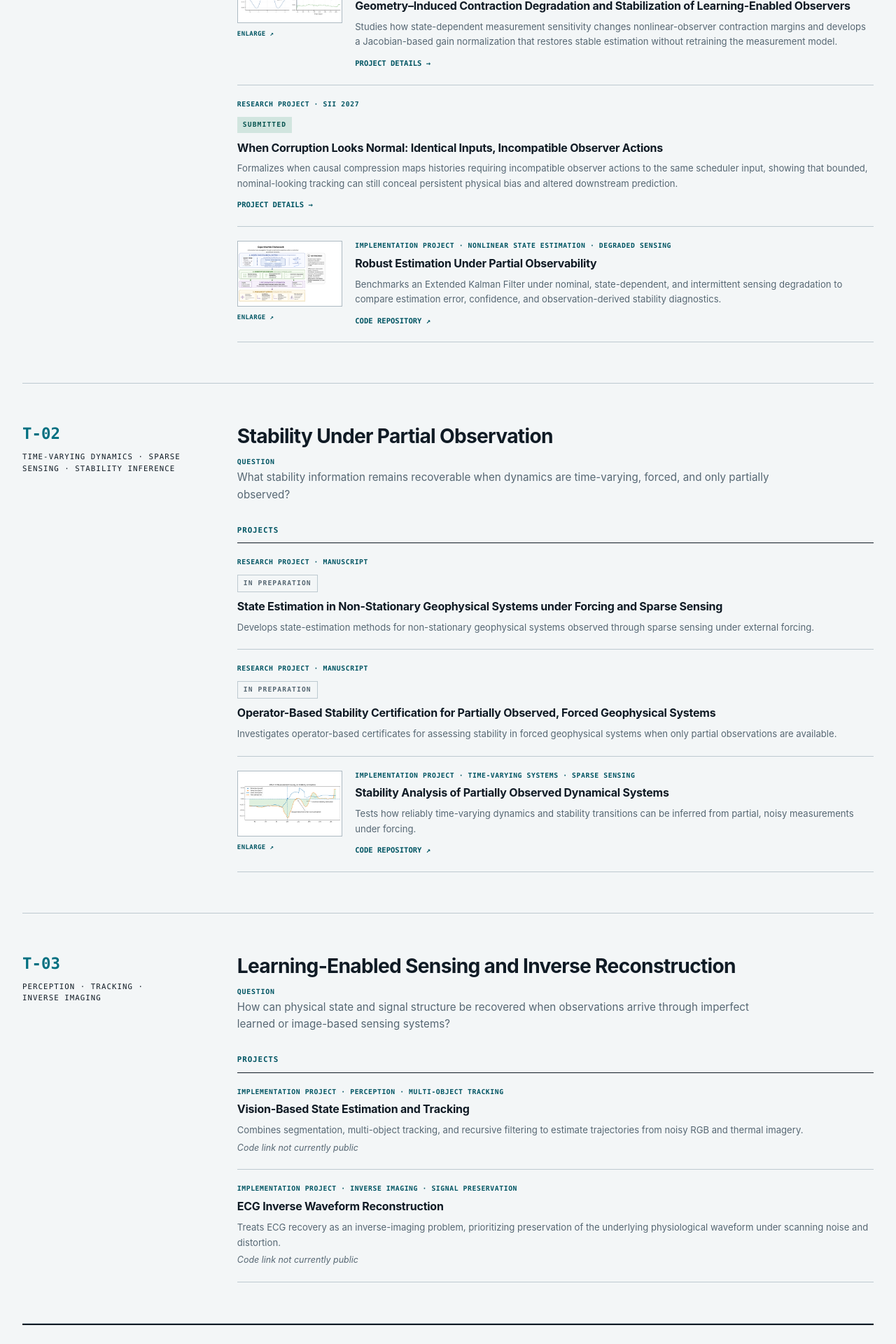
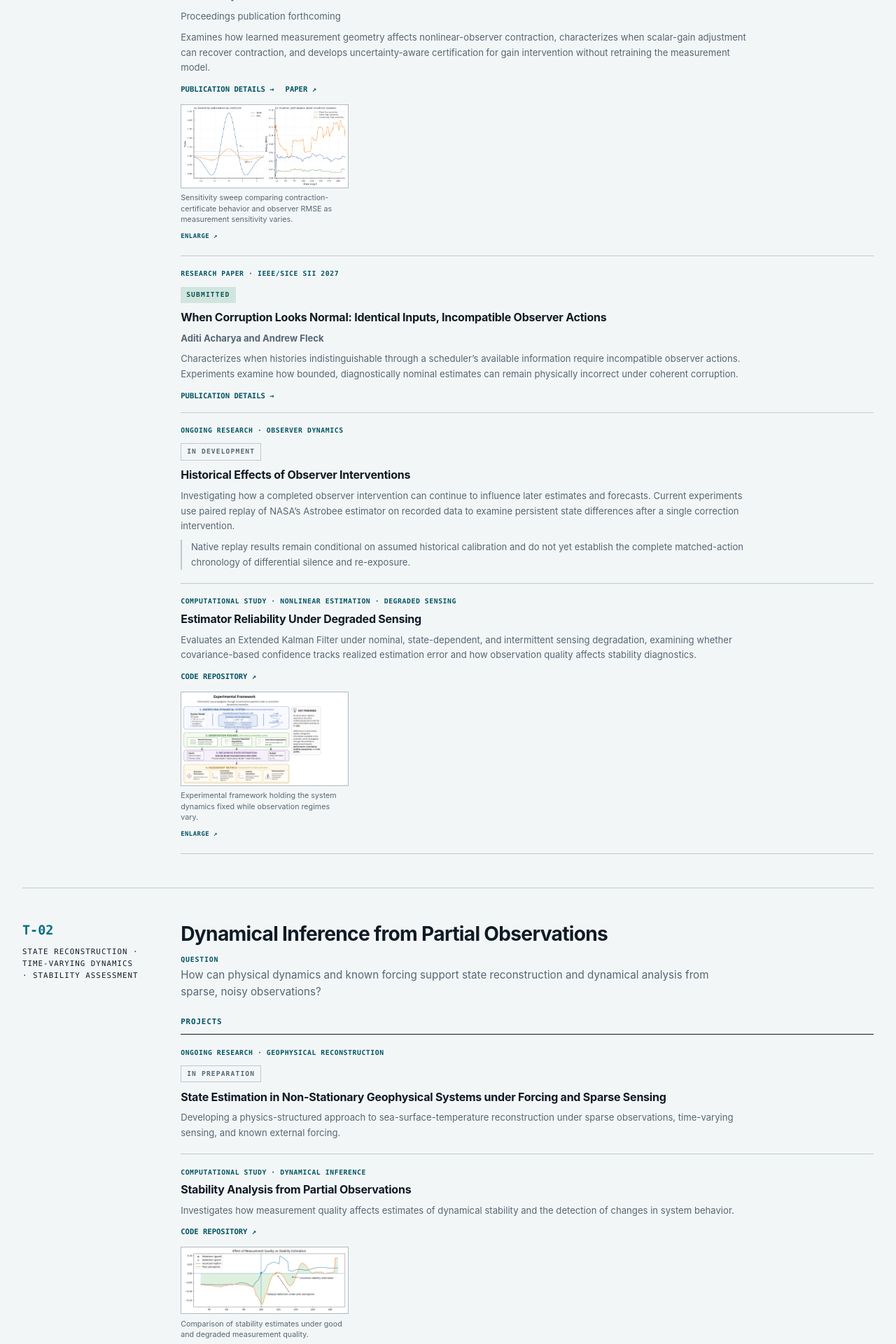
Before and after one commit to afleck18/andrew-fleck-portfolio, a Next.js app: page /research in a window 1280 px wide. Shown: the part 760-2680 px from the top of the page at 70% size. Built offline with nearby package versions, Linux system fonts and the light colour scheme; no server answers.

Commit message:
Refine research themes and evidence

```diff
--- a/app/ProjectFigure.tsx
+++ b/app/ProjectFigure.tsx
@@ -14,17 +14,18 @@ export function ProjectFigure({ visual }: { visual: ProjectFigureData }) {
   const dialogRef = useRef<HTMLDialogElement>(null);
 
   return <figure className="theme-item-visual">
-    <div className="project-figure-preview">
+    <div className={`project-figure-preview ${visual.type}`}>
       <TechnicalPanel type={visual.type}/>
     </div>
-    <button className="project-figure-enlarge" type="button" onClick={() => dialogRef.current?.showModal()} aria-label={`Enlarge ${visual.ariaLabel.toLowerCase()}`}>Enlarge ↗</button>
-    <dialog className="project-figure-dialog" ref={dialogRef} onClick={(event) => {
+    <figcaption className="project-figure-caption">{visual.caption}</figcaption>
+    <button className="project-figure-enlarge" type="button" onClick={() => dialogRef.current?.showModal()} aria-label={`Enlarge ${visual.ariaLabel}`}>Enlarge ↗</button>
+    <dialog className="project-figure-dialog" ref={dialogRef} aria-label={`Enlarged ${visual.ariaLabel}`} onClick={(event) => {
       if (event.target === event.currentTarget) event.currentTarget.close();
     }}>
       <div className="project-figure-dialog-body">
         <button className="project-figure-close" type="button" onClick={() => dialogRef.current?.close()} aria-label="Close enlarged figure">×</button>
         <TechnicalPanel type={visual.type}/>
-        <div className="project-figure-dialog-footer"><span>{visual.caption.replace(" ↗", "")}</span>{visual.href && <a href={visual.href} target="_blank" rel="noreferrer">Open original ↗</a>}</div>
+        <div className="project-figure-dialog-footer"><span>{visual.caption}</span>{visual.href && <a href={visual.href} target="_blank" rel="noreferrer">Open original ↗</a>}</div>
       </div>
     </dialog>
   </figure>;
--- a/app/research/page.tsx
+++ b/app/research/page.tsx
@@ -9,61 +9,136 @@ import visionStability from "../../public/vision-stability.png";
 export const metadata = { title: "Research" };
 
 const publicationVisuals: Array<ProjectFigureData | null> = [
-  { type: "cdc", href: cdcGeometryContraction.src, caption: "Open CDC project figure ↗", ariaLabel: "Open the full CDC contraction and observer performance figure" },
+  {
+    type: "cdc",
+    href: cdcGeometryContraction.src,
+    caption: "Sensitivity sweep comparing contraction-certificate behavior and observer RMSE as measurement sensitivity varies.",
+    ariaLabel: "CDC sensitivity, contraction-certificate, and observer-RMSE figure",
+  },
   null,
   null,
   null,
 ];
+
 const projectVisuals: Array<ProjectFigureData | null> = [
-  { type: "estimation", href: systemDiagram.src, caption: "Open project framework ↗", ariaLabel: "Open the full estimator reliability framework" },
-  { type: "dynamics", href: visionStability.src, caption: "Open project figure ↗", ariaLabel: "Open the full stability estimation figure" },
+  {
+    type: "estimation",
+    href: systemDiagram.src,
+    caption: "Experimental framework holding the system dynamics fixed while observation regimes vary.",
+    ariaLabel: "estimator-reliability experimental-framework diagram",
+  },
+  {
+    type: "dynamics",
+    href: visionStability.src,
+    caption: "Comparison of stability estimates under good and degraded measurement quality.",
+    ariaLabel: "measurement-quality and stability-estimation figure",
+  },
   null,
   null,
 ];
+
 const themes = [
   {
     slug: "observer-reliability",
     number: "01",
-    title: "Information Geometry and Reliable Observer Decisions",
-    keywords: "Nonlinear observers · information geometry · decision sufficiency",
-    question: "How do measurement geometry and information loss affect observer contraction, action selection, and downstream reliability?",
+    title: "Measurement Geometry and Observer Decisions",
+    keywords: "Nonlinear observers · Measurement geometry · Information constraints",
+    question: "How do measurement structure and available information limit the design and operation of observers?",
     items: [
-      { kind: "publication", index: 0, context: "CDC 2026", summary: "Studies how state-dependent measurement sensitivity changes nonlinear-observer contraction margins and develops a Jacobian-based gain normalization that restores stable estimation without retraining the measurement model." },
-      { kind: "publication", index: 1, context: "SII 2027", summary: "Formalizes when causal compression maps histories requiring incompatible observer actions to the same scheduler input, showing that bounded, nominal-looking tracking can still conceal persistent physical bias and altered downstream prediction." },
-      { kind: "project", index: 0, summary: "Benchmarks an Extended Kalman Filter under nominal, state-dependent, and intermittent sensing degradation to compare estimation error, confidence, and observation-derived stability diagnostics." },
+      {
+        kind: "publication",
+        index: 0,
+        label: "Research paper · IEEE CDC 2026",
+        summary: "Examines how learned measurement geometry affects nonlinear-observer contraction, characterizes when scalar-gain adjustment can recover contraction, and develops uncertainty-aware certification for gain intervention without retraining the measurement model.",
+      },
+      {
+        kind: "publication",
+        index: 1,
+        label: "Research paper · IEEE/SICE SII 2027",
+        summary: "Characterizes when histories indistinguishable through a scheduler’s available information require incompatible observer actions. Experiments examine how bounded, diagnostically nominal estimates can remain physically incorrect under coherent corruption.",
+      },
+      {
+        kind: "ongoing",
+        title: "Historical Effects of Observer Interventions",
+        label: "Ongoing research · Observer dynamics",
+        status: "In development",
+        summary: "Investigating how a completed observer intervention can continue to influence later estimates and forecasts. Current experiments use paired replay of NASA’s Astrobee estimator on recorded data to examine persistent state differences after a single correction intervention.",
+        note: "Native replay results remain conditional on assumed historical calibration and do not yet establish the complete matched-action chronology of differential silence and re-exposure.",
+      },
+      {
+        kind: "project",
+        index: 0,
+        label: "Computational study · Nonlinear estimation · Degraded sensing",
+        displayTitle: "Estimator Reliability Under Degraded Sensing",
+        summary: "Evaluates an Extended Kalman Filter under nominal, state-dependent, and intermittent sensing degradation, examining whether covariance-based confidence tracks realized estimation error and how observation quality affects stability diagnostics.",
+      },
     ],
   },
   {
     slug: "latent-stability",
     number: "02",
-    title: "Stability Under Partial Observation",
-    keywords: "Time-varying dynamics · sparse sensing · stability inference",
-    question: "What stability information remains recoverable when dynamics are time-varying, forced, and only partially observed?",
+    title: "Dynamical Inference from Partial Observations",
+    keywords: "State reconstruction · Time-varying dynamics · Stability assessment",
+    question: "How can physical dynamics and known forcing support state reconstruction and dynamical analysis from sparse, noisy observations?",
     items: [
-      { kind: "publication", index: 2, context: "Manuscript", summary: "Develops state-estimation methods for non-stationary geophysical systems observed through sparse sensing under external forcing." },
-      { kind: "publication", index: 3, context: "Manuscript", summary: "Investigates operator-based certificates for assessing stability in forced geophysical systems when only partial observations are available." },
-      { kind: "project", index: 1, summary: "Tests how reliably time-varying dynamics and stability transitions can be inferred from partial, noisy measurements under forcing." },
+      {
+        kind: "publication",
+        index: 2,
+        label: "Ongoing research · Geophysical reconstruction",
+        summary: "Developing a physics-structured approach to sea-surface-temperature reconstruction under sparse observations, time-varying sensing, and known external forcing.",
+      },
+      {
+        kind: "project",
+        index: 1,
+        label: "Computational study · Dynamical inference",
+        displayTitle: "Stability Analysis from Partial Observations",
+        summary: "Investigates how measurement quality affects estimates of dynamical stability and the detection of changes in system behavior.",
+      },
+      {
+        kind: "publication",
+        index: 3,
+        label: "Ongoing research · Operator-based analysis",
+        summary: "Investigates operator-based approaches to stability assessment for forced geophysical systems under partial observation.",
+      },
     ],
   },
   {
     slug: "learning-enabled-sensing",
     number: "03",
-    title: "Learning-Enabled Sensing and Inverse Reconstruction",
-    keywords: "Perception · tracking · inverse imaging",
-    question: "How can physical state and signal structure be recovered when observations arrive through imperfect learned or image-based sensing systems?",
+    title: "Sensing, Tracking, and Signal Reconstruction",
+    keywords: "Visual sensing · Probabilistic tracking · Inverse imaging",
+    question: "How can trajectories and meaningful signal structure be recovered from noisy visual and image-based measurements?",
     items: [
-      { kind: "project", index: 2, summary: "Combines segmentation, multi-object tracking, and recursive filtering to estimate trajectories from noisy RGB and thermal imagery." },
-      { kind: "project", index: 3, summary: "Treats ECG recovery as an inverse-imaging problem, prioritizing preservation of the underlying physiological waveform under scanning noise and distortion." },
+      {
+        kind: "project",
+        index: 2,
+        label: "Research engineering · Visual sensing · Tracking",
+        displayTitle: "Vision-Based State Estimation and Tracking",
+        summary: "Developed sensing and tracking pipelines that combine learned visual measurements with probabilistic filtering to estimate trajectories from RGB and thermal video.",
+      },
+      {
+        kind: "project",
+        index: 3,
+        label: "Undergraduate thesis · Inverse imaging",
+        displayTitle: "ECG Waveform Reconstruction",
+        summary: "Reconstructed ECG waveforms from scanned images using image processing and filtering, with an emphasis on preserving physiological signal structure under noise and distortion.",
+      },
     ],
   },
 ] as const;
+
+function statusClass(status: string) {
+  if (status === "Accepted") return "accepted";
+  if (status === "Submitted") return "submitted";
+  return "preparation";
+}
 
 export default function Research() {
   return <Shell>
     <section className="page-intro publication-intro">
       <Eyebrow>Research & projects</Eyebrow>
-      <h1>Engineering questions under uncertain observation.</h1>
-      <p>Research themes organize the individual projects that developed into implementations, manuscripts, and publications. Each entry provides a concise view of the engineering contribution.</p>
+      <h1>Estimation and inference under incomplete sensing</h1>
+      <p>My research explores how dynamics, sensing conditions, and physical structure shape estimation and inference. The themes below connect theoretical work with computational studies and sensing applications.</p>
     </section>
     <div className="case-studies">{themes.map((theme) => <section className="case-study research-theme" id={theme.slug} key={theme.slug}>
       <div className="case-index">
@@ -79,29 +154,46 @@ export default function Research() {
           <section className="theme-work-group" aria-labelledby={`${theme.slug}-projects`}>
             <h3 id={`${theme.slug}-projects`}>Projects</h3>
             <div className="theme-item-list">{theme.items.map((item) => {
+              if (item.kind === "ongoing") {
+                return <article className="theme-item theme-project" key={item.title}>
+                  <div className="theme-item-content">
+                    <p className="theme-item-kicker">{item.label}</p>
+                    <span className="status preparation">{item.status}</span>
+                    <h4>{item.title}</h4>
+                    <p>{item.summary}</p>
+                    <p className="research-scope-note">{item.note}</p>
+                  </div>
+                </article>;
+              }
+
               if (item.kind === "publication") {
                 const publication = publications[item.index];
                 const publicationHref = publication.slug ? `/publications/${publication.slug}` : publication.anchor ? `/publications/#${publication.anchor}` : null;
                 const visual = publicationVisuals[item.index];
                 return <article className={`theme-item theme-project${visual ? " has-visual" : ""}`} key={publication.title}>
-                  {visual && <ProjectFigure visual={visual}/>}<div className="theme-item-content">
-                    <p className="theme-item-kicker">Research project · {item.context}</p>
-                    <span className={`status ${publication.status === "Accepted" ? "accepted" : publication.status === "Submitted" ? "submitted" : "preparation"}`}>{publication.status}</span>
+                  <div className="theme-item-content">
+                    <p className="theme-item-kicker">{item.label}</p>
+                    <span className={`status ${statusClass(publication.status)}`}>{publication.status}</span>
                     <h4>{publicationHref ? <Link href={publicationHref}>{publication.title}</Link> : publication.title}</h4>
+                    {publication.authors && <p className="theme-item-authors">{publication.authors}</p>}
+                    {publication.detail && <p className="theme-item-detail">{publication.detail}</p>}
                     <p>{item.summary}</p>
-                    {publicationHref && <Link className="theme-item-link" href={publicationHref}>Project details →</Link>}
+                    {(publicationHref || publication.paper) && <div className="theme-item-actions">{publicationHref && <Link className="theme-item-link" href={publicationHref}>Publication details →</Link>}{publication.paper && <a className="theme-item-link" href={publication.paper} target="_blank" rel="noopener noreferrer">Paper ↗</a>}</div>}
                   </div>
+                  {visual && <ProjectFigure visual={visual}/>}
                 </article>;
               }
+
               const project = projects[item.index];
               const visual = projectVisuals[item.index];
               return <article className={`theme-item theme-project${visual ? " has-visual" : ""}`} id={project.slug} key={project.slug}>
-                {visual && <ProjectFigure visual={visual}/>}<div className="theme-item-content">
-                  <p className="theme-item-kicker">Implementation project · {project.area}</p>
-                  <h4>{project.title}</h4>
+                <div className="theme-item-content">
+                  <p className="theme-item-kicker">{item.label}</p>
+                  <h4>{item.displayTitle}</h4>
                   <p>{item.summary}</p>
-                  {project.repo ? <a className="theme-item-link" href={project.repo}>Code repository ↗</a> : <span className="artifact-note">Code link not currently public</span>}
+                  {project.repo && <div className="theme-item-actions"><a className="theme-item-link" href={project.repo} target="_blank" rel="noopener noreferrer">Code repository ↗</a></div>}
                 </div>
+                {visual && <ProjectFigure visual={visual}/>}
               </article>;
             })}</div>
           </section>
```
Also changed, not shown: app/globals.css, 1 other file (tests, documents, lock files or other folders).
